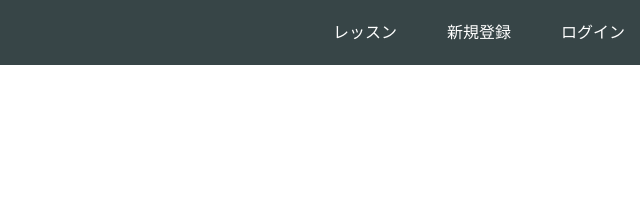
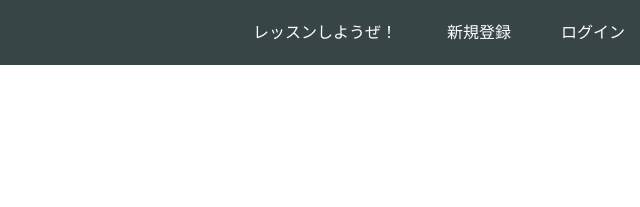
Before and after one commit to Yuki616/.github.io, a plain HTML site: page index.html in a window 1280 px wide. Shown: the top 207 px of the page, 640-1280 px from the left. Drawn offline with Linux system fonts and the light colour scheme.

Commit message:
Update index.html

```diff
--- a/index.html
+++ b/index.html
@@ -15,7 +15,7 @@
       </div>
       <span class="fa fa-bars menu-icon"></span>
       <div class="header-right">
-        <a href="#">レッスン</a>
+        <a href="#">レッスンしようぜ！</a>
         <a href="#">新規登録</a>
         <a href="#" class="login">ログイン</a>
       </div>
```
